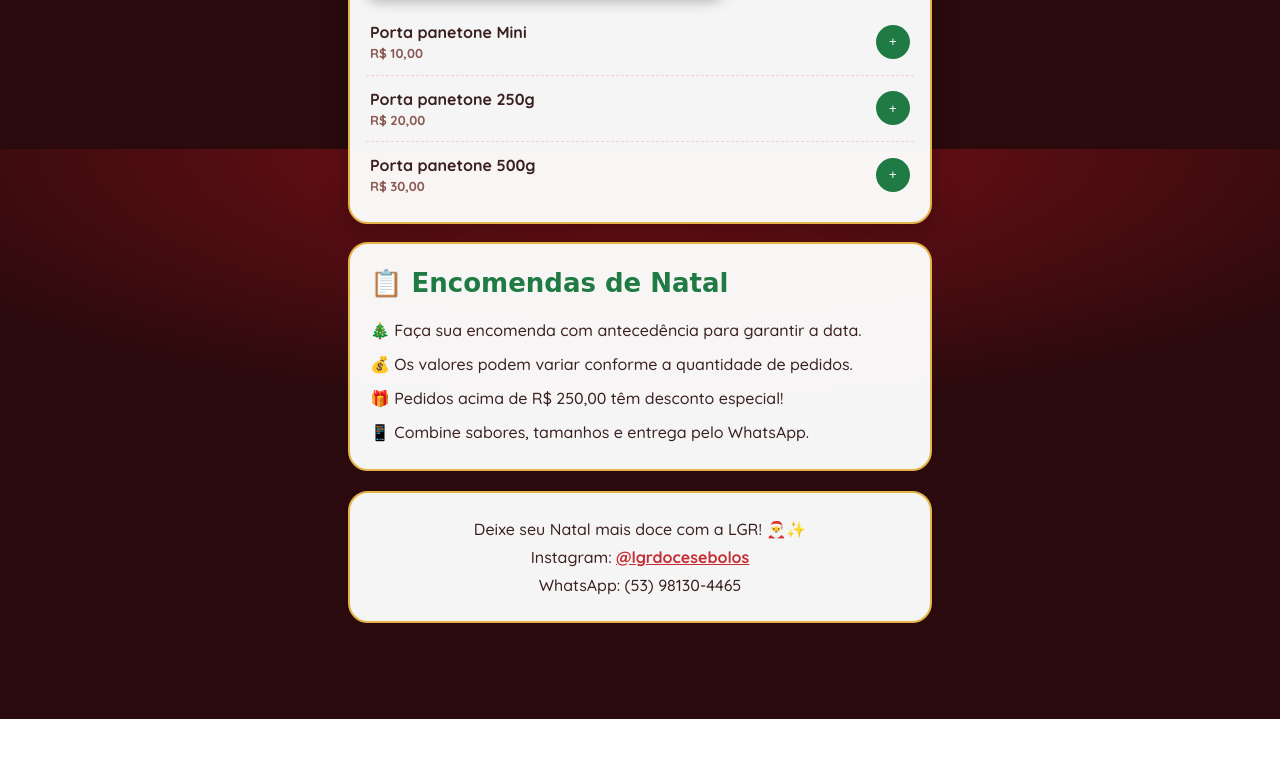
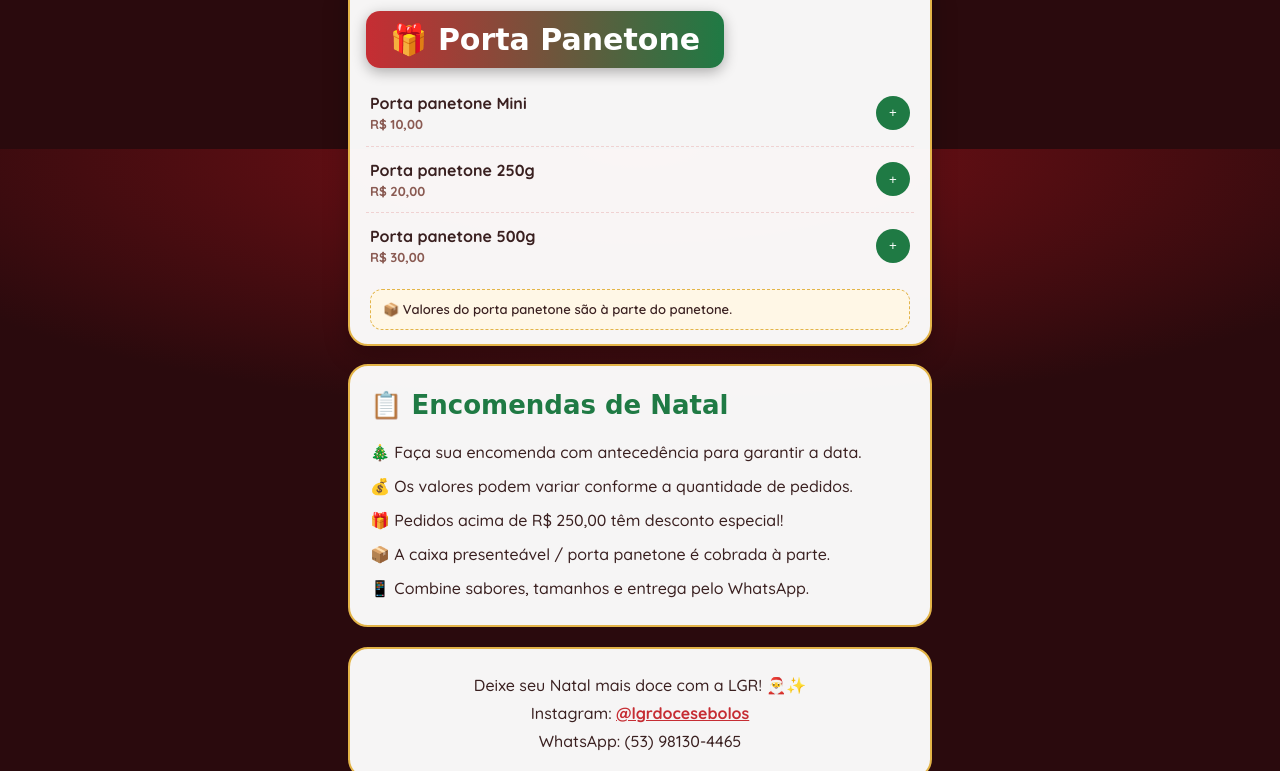
Before and after one commit to sitesprobr/lgr-docinhos, a plain HTML site: page natal.html in a window 1280 px wide. Shown: the part 3051-3822 px from the top of the page. Before the commit the page ends 3770 px from the top, so only its background shows below. Drawn offline with Linux system fonts and the light colour scheme; a web font is replaced by a local one.

Commit message:
Aviso: caixa presenteavel e porta panetone sao cobrados a parte

```diff
--- a/natal.html
+++ b/natal.html
@@ -120,6 +120,7 @@
     .destaque-fotos img { width: 100%; aspect-ratio: 1 / 1; object-fit: cover; border-radius: 14px; border: 2px solid var(--gold); cursor: pointer; box-shadow: 0 4px 14px rgba(0,0,0,.2) }
 
     .empresa-nota { color: var(--accent2); font-weight: 700; font-size: 14px; margin: 10px 4px 0 }
+    .aviso-box { background: #fff7e6; border: 1px dashed var(--gold); border-radius: 12px; padding: 10px 12px; margin: 10px 4px 0; color: var(--ink); font-size: 13px; font-weight: 600 }
 
     .q { display: flex; align-items: center; gap: 8px; flex: none }
     .q button { width: 34px; height: 34px; border-radius: 50%; border: 0; background: var(--pill); color: var(--ink); font: 700 20px/1 inherit; cursor: pointer }
@@ -200,6 +201,7 @@
       <h2>🍞 Panetones & Chocotones</h2>
       <div class="destaque-fotos" id="panetonesFotos"></div>
       <ul id="panetones"></ul>
+      <div class="aviso-box">📦 A caixa presenteável / porta panetone é cobrada à parte (não está incluída no valor do panetone).</div>
     </section>
 
     <section>
@@ -224,6 +226,7 @@
     <section>
       <h2>🎁 Porta Panetone</h2>
       <ul id="portapanetone"></ul>
+      <div class="aviso-box">📦 Valores do porta panetone são à parte do panetone.</div>
     </section>
 
     <div class="info">
@@ -232,6 +235,7 @@
         <li>🎄 Faça sua encomenda com antecedência para garantir a data.</li>
         <li>💰 Os valores podem variar conforme a quantidade de pedidos.</li>
         <li>🎁 Pedidos acima de R$ 250,00 têm desconto especial!</li>
+        <li>📦 A caixa presenteável / porta panetone é cobrada à parte.</li>
         <li>📱 Combine sabores, tamanhos e entrega pelo WhatsApp.</li>
       </ul>
     </div>
```
